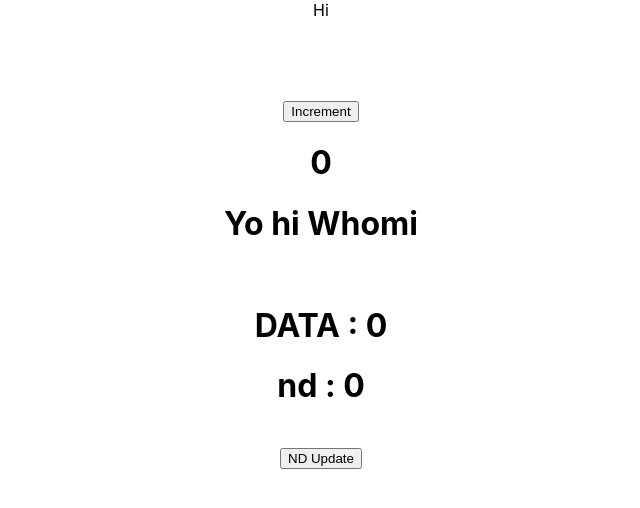
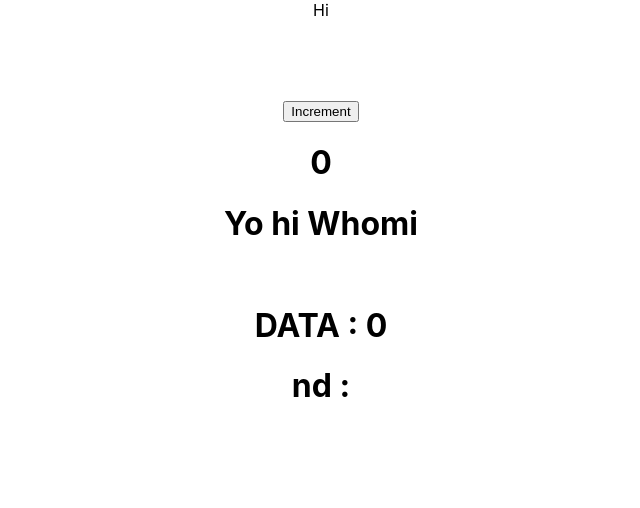
Before and after one commit to ShibanshL/my_app, a React (Create React App) app: page / in a window 1280 px wide. Shown: the top 508 px of the page, without its empty margins (319-959 px from the left). Built offline with nearby package versions, Linux system fonts and the light colour scheme; no server answers; the HTML template or start-up script is replaced by a standard one.

Commit message:
kinda wrking now

```diff
--- a/src/Component#2/Not.js
+++ b/src/Component#2/Not.js
@@ -40,8 +40,8 @@ export default class Not extends Component {
         <div className='ch'></div>
         <div className='test'></div>
         <h1>DATA : {this.props.data1}</h1>
-        <h1>nd : {this.state.nd}</h1><br></br>
-        <button onClick={()=>this.setState({nd:this.state.nd+1})}>ND Update</button>
+        <h1>nd : {()=>this.setState({nd:this.props.data1})}</h1><br></br>
+        {/* <button onClick={()=>this.setState({nd:this.state.nd+1})}>ND Update</button> */}
 
     </div>;
   }
```
